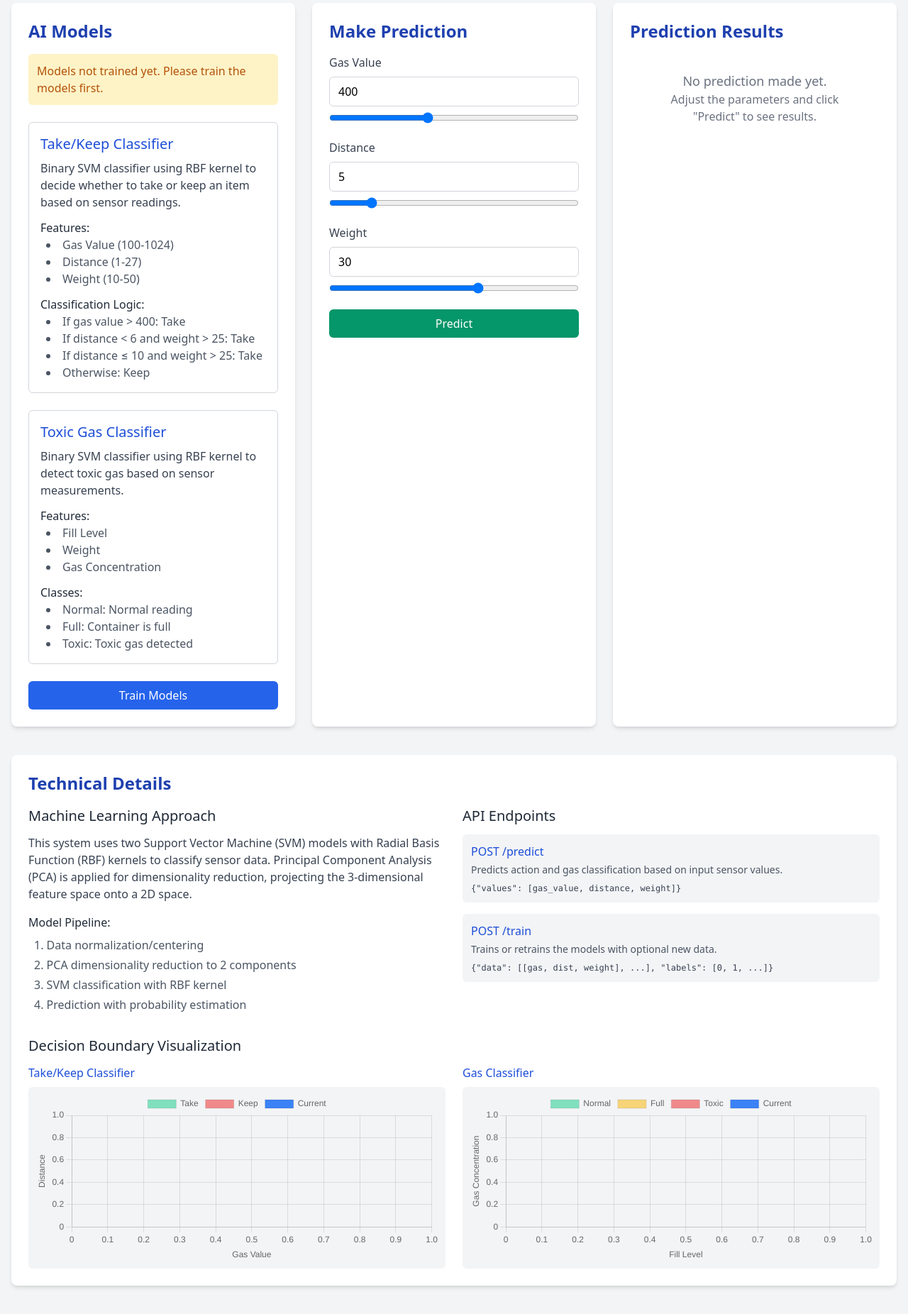
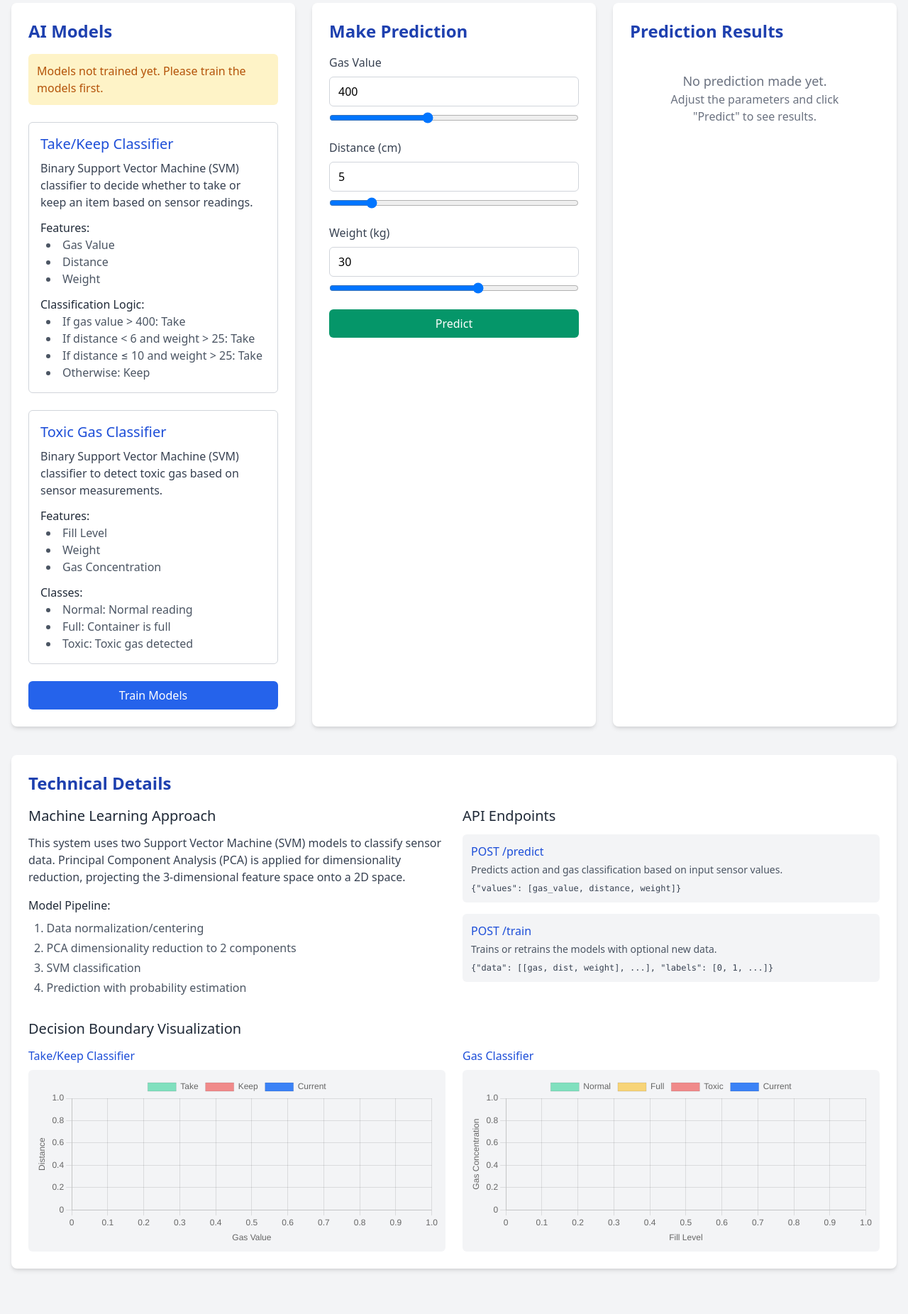
Before and after one commit to badr-saud/waste-management, a FastAPI app: page / in a window 1280 px wide. Shown: the part 148-2000 px from the top of the page at 71% size. Run offline with FastAPI, Linux system fonts and the light colour scheme; some libraries are stand-ins or nearby versions.

Commit message:
Modification index.html

```diff
--- a/templates/index.html
+++ b/templates/index.html
@@ -37,16 +37,16 @@
                 Take/Keep Classifier
               </h3>
               <p class="mt-2 text-gray-700">
-                Binary SVM classifier using RBF kernel to decide whether to take
-                or keep an item based on sensor readings.
+                Binary Support Vector Machine (SVM) classifier to decide whether
+                to take or keep an item based on sensor readings.
               </p>
 
               <div class="mt-3">
                 <h4 class="font-medium text-gray-800">Features:</h4>
                 <ul class="list-disc list-inside text-gray-600 ml-2">
-                  <li>Gas Value (100-1024)</li>
-                  <li>Distance (1-27)</li>
-                  <li>Weight (10-50)</li>
+                  <li>Gas Value</li>
+                  <li>Distance</li>
+                  <li>Weight</li>
                 </ul>
               </div>
 
@@ -67,8 +67,8 @@
                 Toxic Gas Classifier
               </h3>
               <p class="mt-2 text-gray-700">
-                Binary SVM classifier using RBF kernel to detect toxic gas based
-                on sensor measurements.
+                Binary Support Vector Machine (SVM) classifier to detect toxic
+                gas based on sensor measurements.
               </p>
 
               <div class="mt-3">
@@ -133,7 +133,7 @@
 
             <div class="space-y-2">
               <label for="distance" class="block text-gray-700 font-medium"
-                >Distance</label
+                >Distance (cm)</label
               >
               <input
                 type="number"
@@ -156,7 +156,7 @@
 
             <div class="space-y-2">
               <label for="weight" class="block text-gray-700 font-medium"
-                >Weight</label
+                >Weight (kg)</label
               >
               <input
                 type="number"
@@ -250,18 +250,17 @@
               Machine Learning Approach
             </h3>
             <p class="text-gray-700 mb-4">
-              This system uses two Support Vector Machine (SVM) models with
-              Radial Basis Function (RBF) kernels to classify sensor data.
-              Principal Component Analysis (PCA) is applied for dimensionality
-              reduction, projecting the 3-dimensional feature space onto a 2D
-              space.
+              This system uses two Support Vector Machine (SVM) models to
+              classify sensor data. Principal Component Analysis (PCA) is
+              applied for dimensionality reduction, projecting the 3-dimensional
+              feature space onto a 2D space.
             </p>
 
             <h4 class="font-medium text-gray-800 mb-2">Model Pipeline:</h4>
             <ol class="list-decimal list-inside text-gray-600 ml-2 space-y-1">
               <li>Data normalization/centering</li>
               <li>PCA dimensionality reduction to 2 components</li>
-              <li>SVM classification with RBF kernel</li>
+              <li>SVM classification</li>
               <li>Prediction with probability estimation</li>
             </ol>
           </div>
```
